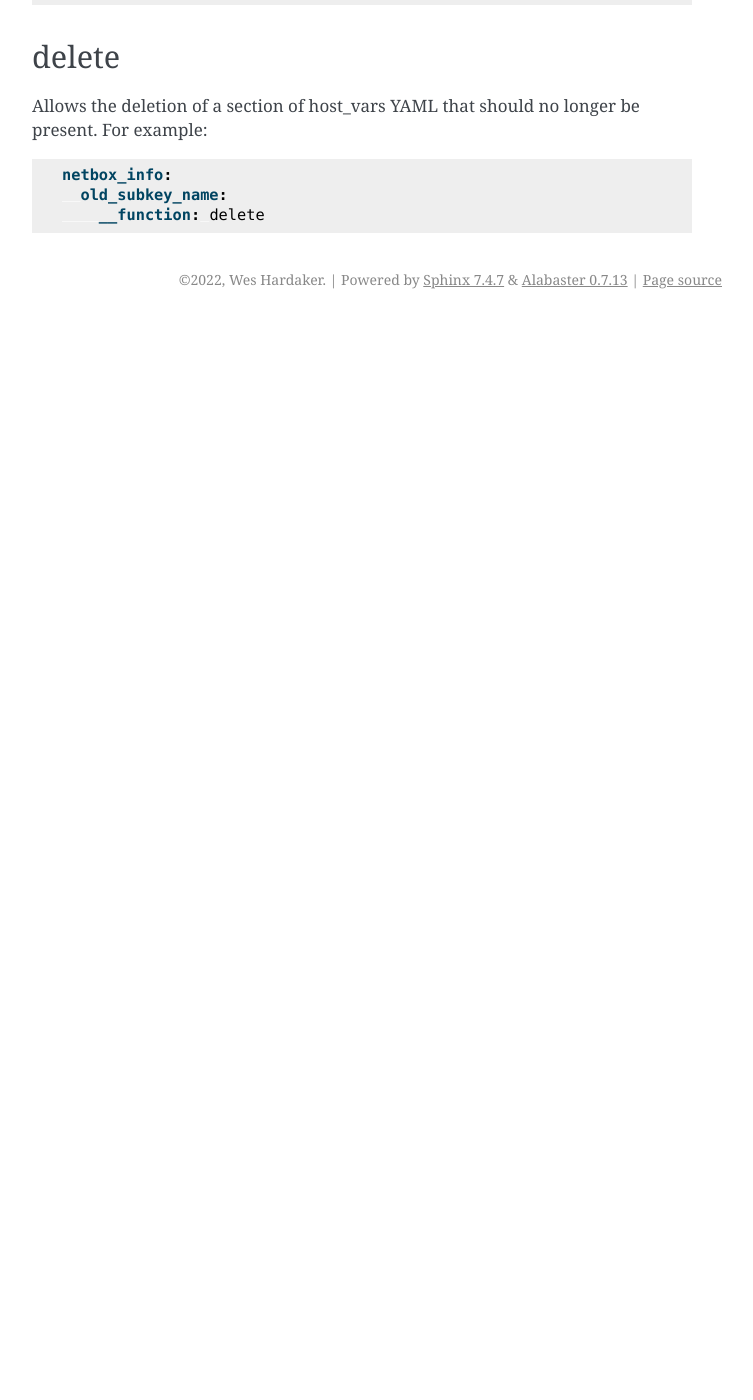
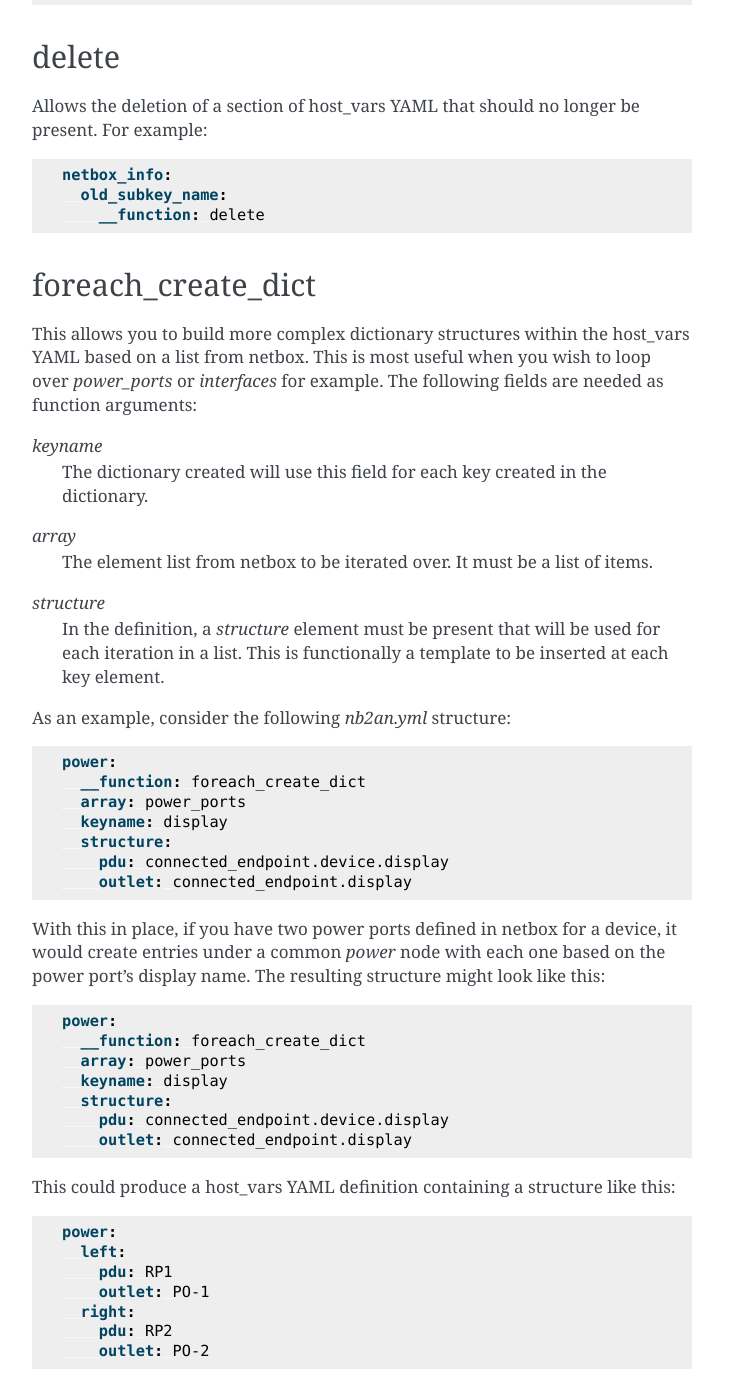
Before and after one commit to hardaker/nb2an, a Sphinx documentation site: the page built from docs/advanced_syntax.rst, in a window 1280 px wide and 1400 px high, scrolled down 656 px. Shown: the whole window, without its empty margins (388-1141 px from the left). Built offline with Sphinx 7.4.7, drawn with Linux system fonts in a browser that asks for light colours; before the commit the page ends 975 px from its top, so only the background shows below that.

Commit message:
document foreach

```diff
--- a/docs/advanced_syntax.rst
+++ b/docs/advanced_syntax.rst
@@ -49,3 +49,65 @@ longer be present.  For example:
     netbox_info:
       old_subkey_name:
         __function: delete
+
+
+foreach_create_dict
+-------------------
+
+This allows you to build more complex dictionary structures within the
+host_vars YAML based on a list from netbox.  This is most useful when
+you wish to loop over *power_ports* or *interfaces* for example.  The
+following fields are needed as function arguments:
+
+*keyname*
+  The dictionary created will use this field for each key created in
+  the dictionary.
+
+*array*
+  The element list from netbox to be iterated over.  It must be a list
+  of items.
+
+*structure*
+  In the definition, a *structure* element must be present that will be
+  used for each iteration in a list.  This is functionally a template
+  to be inserted at each key element.
+
+As an example, consider the following `nb2an.yml` structure:
+
+.. code-block:: yaml
+
+    power:
+      __function: foreach_create_dict
+      array: power_ports
+      keyname: display
+      structure:
+        pdu: connected_endpoint.device.display
+        outlet: connected_endpoint.display
+
+With this in place, if you have two power ports defined in netbox for
+a device, it would create entries under a common *power* node with
+each one based on the power port's display name.  The resulting
+structure might look like this:
+
+.. code-block:: yaml
+
+    power:
+      __function: foreach_create_dict
+      array: power_ports
+      keyname: display
+      structure:
+        pdu: connected_endpoint.device.display
+        outlet: connected_endpoint.display
+
+This could produce a host_vars YAML definition containing a structure
+like this:
+
+.. code-block:: yaml
+
+    power:
+      left:
+        pdu: RP1
+        outlet: PO-1
+      right:
+        pdu: RP2
+        outlet: PO-2
```
